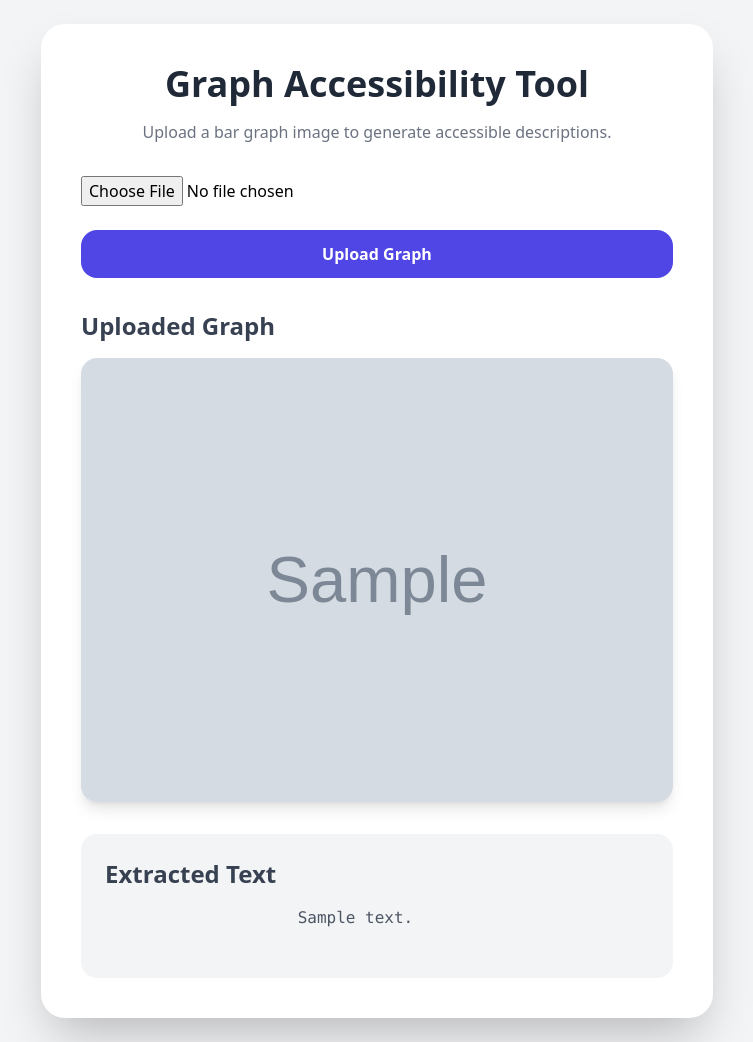
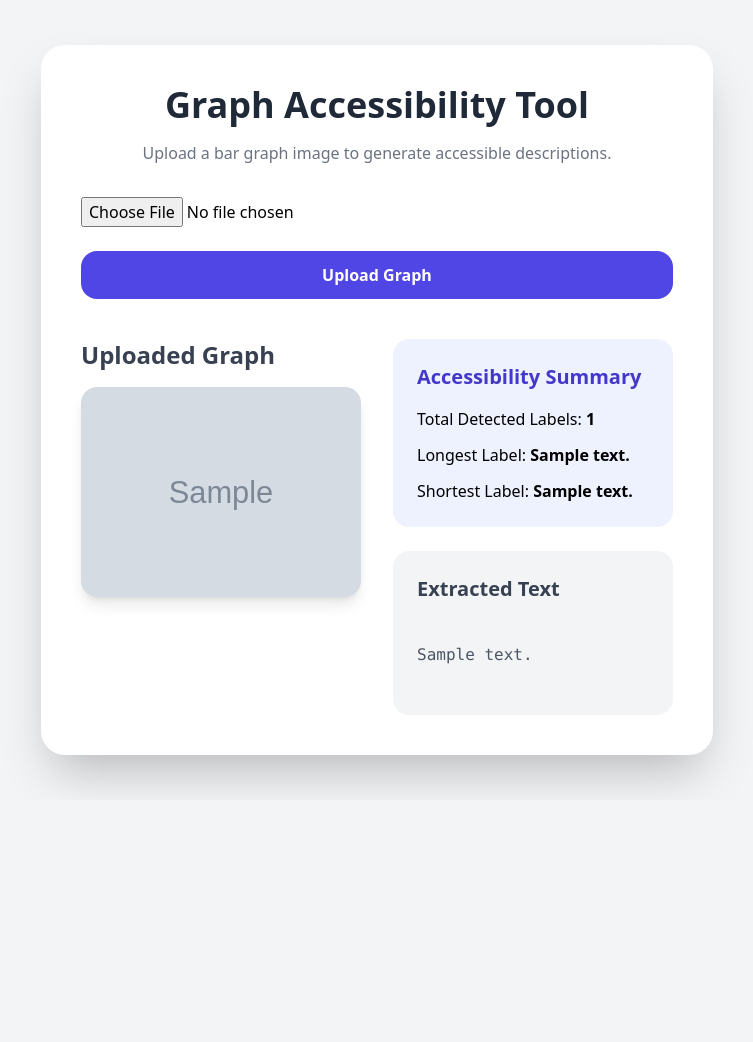
Before and after one commit to ubaidjavaid1002/graph-accessibility-tool, a Django app: template graphs/templates/graphs/home.html in a window 1280 px wide. Shown: the whole page, without its empty margins (263-1016 px from the left). After the commit the page ends 789 px from the top, so only its background shows below. Run offline with Django 5.2, Linux system fonts and the light colour scheme; tables that the repository leaves empty hold one stand-in row (values such as "Sample post"); the template is opened without the code that fills it: values that come from a table or form of the project are taken from there, most other values are stand-ins (such as "Sample title", 1, 10 or a date in 2020); grey boxes marked "Sample" are stand-in pictures; some libraries are stand-ins or nearby versions.

Commit message:
added accessibility summary and modern results layout

```diff
--- a/graphs/templates/graphs/home.html
+++ b/graphs/templates/graphs/home.html
@@ -36,11 +36,14 @@
             </button>
 
         </form>
+
         {% if uploaded_image %}
 
-            <div class="mt-8">
+        <div class="mt-10 grid md:grid-cols-2 gap-8">
 
-                <h2 class="text-2xl font-bold text-gray-700 mb-4">
+            <div>
+
+                <h2 class="text-2xl font-bold mb-4 text-gray-700">
                     Uploaded Graph
                 </h2>
 
@@ -51,23 +54,57 @@
 
             </div>
 
-        {% endif %}
+            <div>
 
-        {% if extracted_text %}
+                <div class="bg-indigo-50 rounded-2xl p-6 mb-6">
 
-            <div class="mt-8 bg-gray-100 rounded-2xl p-6">
+                    <h2 class="text-xl font-bold text-indigo-700 mb-4">
+                        Accessibility Summary
+                    </h2>
 
-                <h2 class="text-2xl font-bold text-gray-700 mb-4">
-                    Extracted Text
-                </h2>
+                    {% if summary %}
 
-                <pre class="whitespace-pre-wrap text-gray-600">
+                    <ul class="space-y-3">
+
+                        <li>
+                            Total Detected Labels:
+                            <strong>{{ summary.total_labels }}</strong>
+                        </li>
+
+                        <li>
+                            Longest Label:
+                            <strong>{{ summary.highest_text }}</strong>
+                        </li>
+
+                        <li>
+                            Shortest Label:
+                            <strong>{{ summary.lowest_text }}</strong>
+                        </li>
+
+                    </ul>
+
+                    {% endif %}
+
+                </div>
+
+                <div class="bg-gray-100 rounded-2xl p-6">
+
+                    <h2 class="text-xl font-bold text-gray-700 mb-4">
+                        Extracted Text
+                    </h2>
+
+                    <pre class="whitespace-pre-wrap text-gray-600">
                     {{ extracted_text }}
-                </pre>
+                    </pre>
+
+                </div>
 
             </div>
 
+        </div>
+
         {% endif %}
+
 
     </div>
 
```
Also changed, not shown: graphs/views.py (+18 -1 lines).
